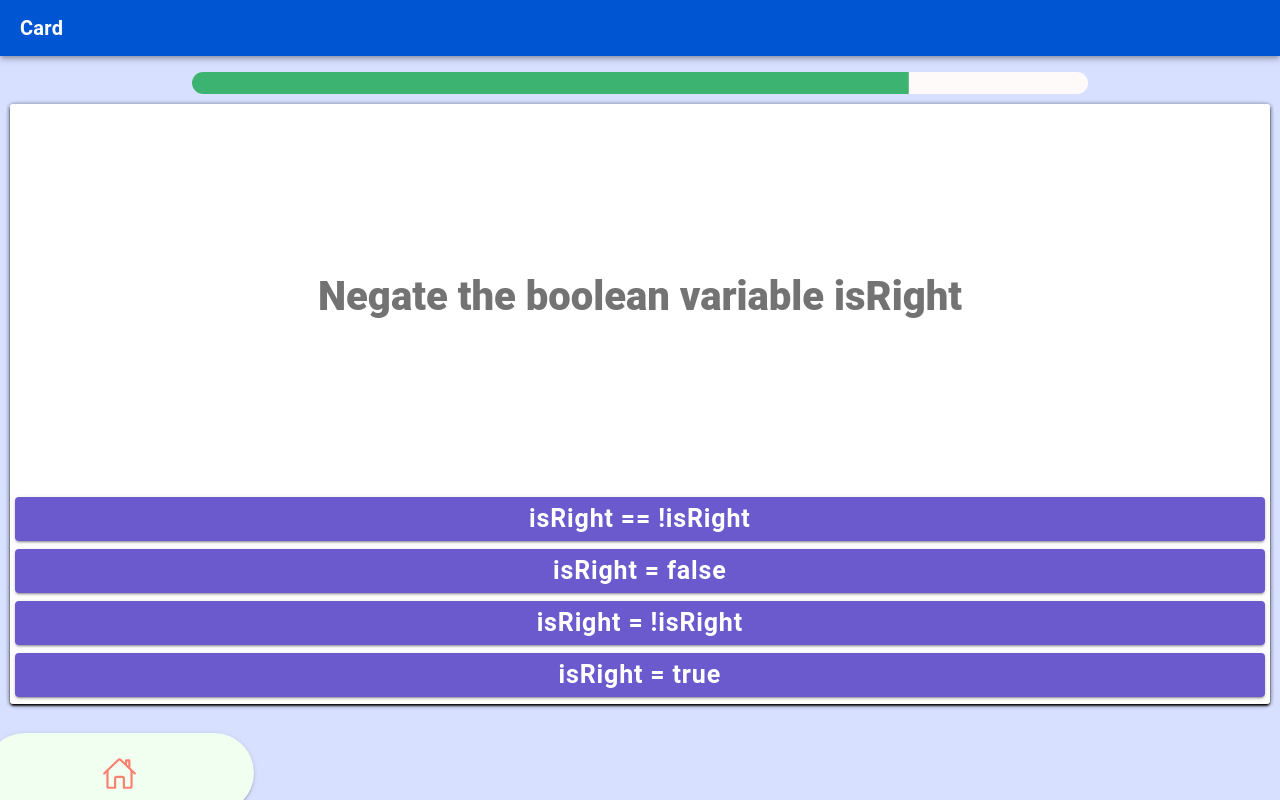
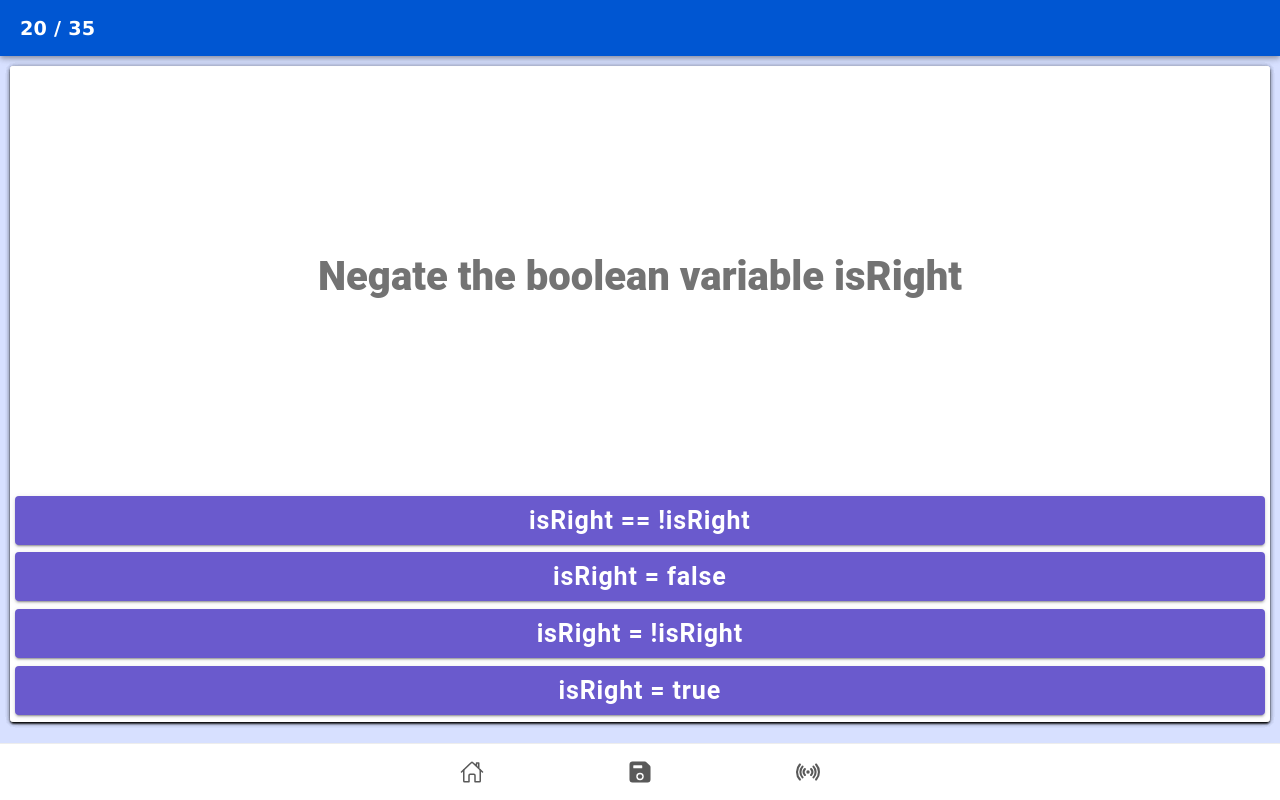
Before and after one commit to educational-technology-collective/Ambient_Learning, a React (Vite) app: page /cardscreen in a window 1280 px wide. Built offline with nearby package versions, Linux system fonts and the light colour scheme.

Commit message:
Remove Bar and Home Button. Add Tabs

```diff
--- a/src/App.css
+++ b/src/App.css
@@ -1,3 +1,4 @@
 .body{
   background-color: aliceblue;
+  font-family: 'Franklin Gothic Medium', 'Arial Narrow', Arial, sans-serif;
 }
--- a/src/App.tsx
+++ b/src/App.tsx
@@ -1,5 +1,5 @@
 import { Redirect, Route } from "react-router-dom";
-import { IonApp, IonRouterOutlet, setupIonicReact } from "@ionic/react";
+import { IonApp, IonRouterOutlet, IonTabs, IonTabBar, setupIonicReact, IonTabButton, IonIcon } from "@ionic/react";
 import { IonReactRouter } from "@ionic/react-router";
 import CardScreen from "./pages/CardScreen";
 import Home from './pages/Home'
@@ -23,12 +23,14 @@ import "@ionic/react/css/display.css";
 
 /* Theme variables */
 import "./theme/variables.css";
+import { homeOutline, radio, save } from "ionicons/icons";
 
 setupIonicReact();
 
 const App: React.FC = () => (
   <IonApp>
     <IonReactRouter>
+      <IonTabs>
       <IonRouterOutlet>
         <Route exact path="/home" component={Home} />
         <Route exact path = '/cardscreen' component={CardScreen} />
@@ -36,7 +38,20 @@ const App: React.FC = () => (
           <Redirect to="/home" />
         </Route>
       </IonRouterOutlet>
-    </IonReactRouter>
+
+      <IonTabBar slot='bottom'>
+        <IonTabButton tab="home" href='/home'>
+            <IonIcon icon={homeOutline}></IonIcon>
+        </IonTabButton>
+        <IonTabButton>
+          <IonIcon icon={save}></IonIcon>
+        </IonTabButton>
+        <IonTabButton>
+          <IonIcon icon={radio}></IonIcon>
+        </IonTabButton>
+      </IonTabBar>
+    </IonTabs>
+   </IonReactRouter>
   </IonApp>
 );
 
--- a/src/MCQComponents/MCQCard.css
+++ b/src/MCQComponents/MCQCard.css
@@ -1,6 +1,6 @@
 .mcqcard-wrapper {
   position: absolute;
-  height: 75%;
+  height: 82%;
   width: 100%;
 }
 
--- a/src/QAComponents/QACard.css
+++ b/src/QAComponents/QACard.css
@@ -1,6 +1,6 @@
 .qacard-wrapper {
   position: absolute;
-  height: 75%;
+  height: 82%;
   width: 100%;
 }
 
--- a/src/pages/CardScreen.css
+++ b/src/pages/CardScreen.css
@@ -1,5 +1,11 @@
+.title{
+  font-size: 1.2em;
+  font-weight: 900;
+  font-family: Verdana, Geneva, Tahoma, sans-serif;
+}
+
 .card-stacker {
-  height: 85%;
+  height: 90%;
 }
 
 .page-content {
--- a/src/pages/CardScreen.tsx
+++ b/src/pages/CardScreen.tsx
@@ -25,7 +25,7 @@ const CardScreen: React.FC = () => {
     <IonPage>
       <IonHeader color="tertiary">
         <IonToolbar>
-          <IonTitle>Card</IonTitle>
+          <IonTitle className="title">20 / 35</IonTitle>
         </IonToolbar>
       </IonHeader>
 
@@ -34,9 +34,7 @@ const CardScreen: React.FC = () => {
         fullscreen
         scrollY={false}
       >
-        <IonProgressBar className='bar' value={0.8}>
 
-        </IonProgressBar>
         <div className="card-stacker">
           {/* {index < cardCollection.length - 1 ? (
             <QACard obj={cardCollection[index + 1]} moveCard={swipeNextCard}/>
@@ -51,9 +49,6 @@ const CardScreen: React.FC = () => {
             )
           )}
         </div>
-        <IonButton className='home-button' routerLink="/home" routerDirection="back">
-            <IonIcon icon={homeOutline} style={{fontSize: '2.5em'}}></IonIcon>
-        </IonButton>
       </IonContent>
     </IonPage>
   );
--- a/src/theme/variables.css
+++ b/src/theme/variables.css
@@ -250,7 +250,3 @@ ion-toolbar {
 ion-button {
   text-transform: none;
 }
-
-ion-title{
-  font-weight: 700;
-}
```
Also changed, not shown: 22 other files (tests, documents, lock files or other folders).
